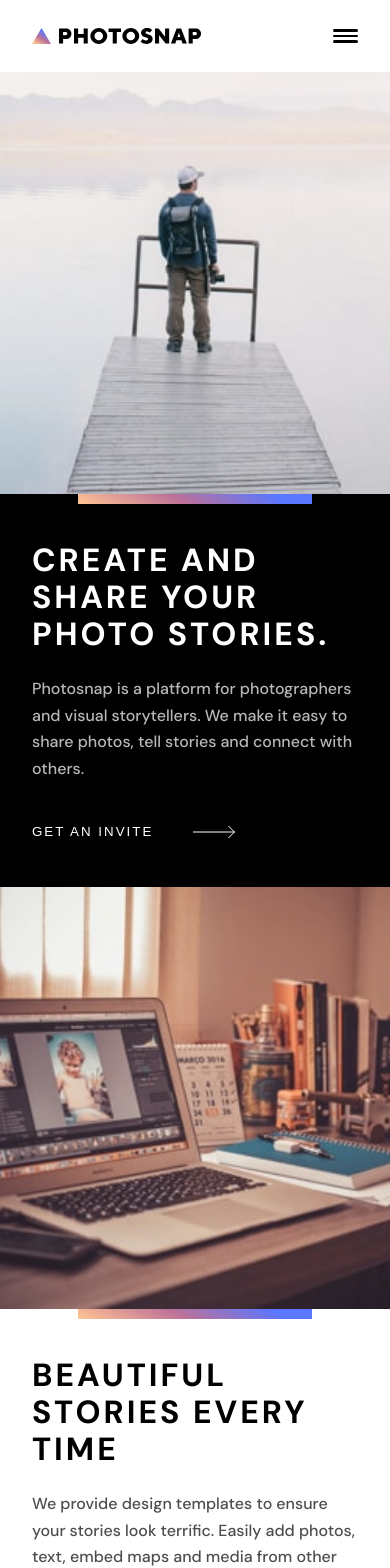
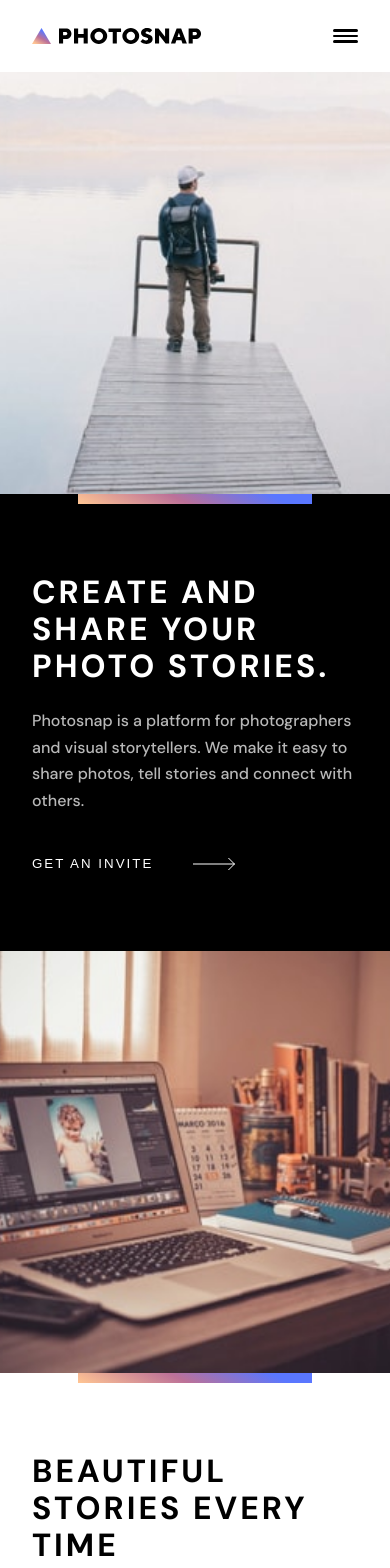
Before and after one commit to naveen-27/photosnap, a React (Create React App) app: page / in a window 390 px wide. Shown: the top 1568 px of the page. Built offline with nearby package versions, Linux system fonts and the light colour scheme.

Commit message:
CTA heading aligned center

```diff
--- a/src/Stylesheets/Action.module.css
+++ b/src/Stylesheets/Action.module.css
@@ -14,7 +14,6 @@
   display: flex;
   flex-direction: column;
   justify-content: center;
-  align-items: center;
   padding: 0 15%;
   position: relative;
 }
@@ -75,7 +74,7 @@
 
 @media (max-width: 750px) {
   .Action > div {
-    padding: 3rem 2rem;
+    padding: 5rem 2rem;
   }
 
   .Action > div::before {
```
